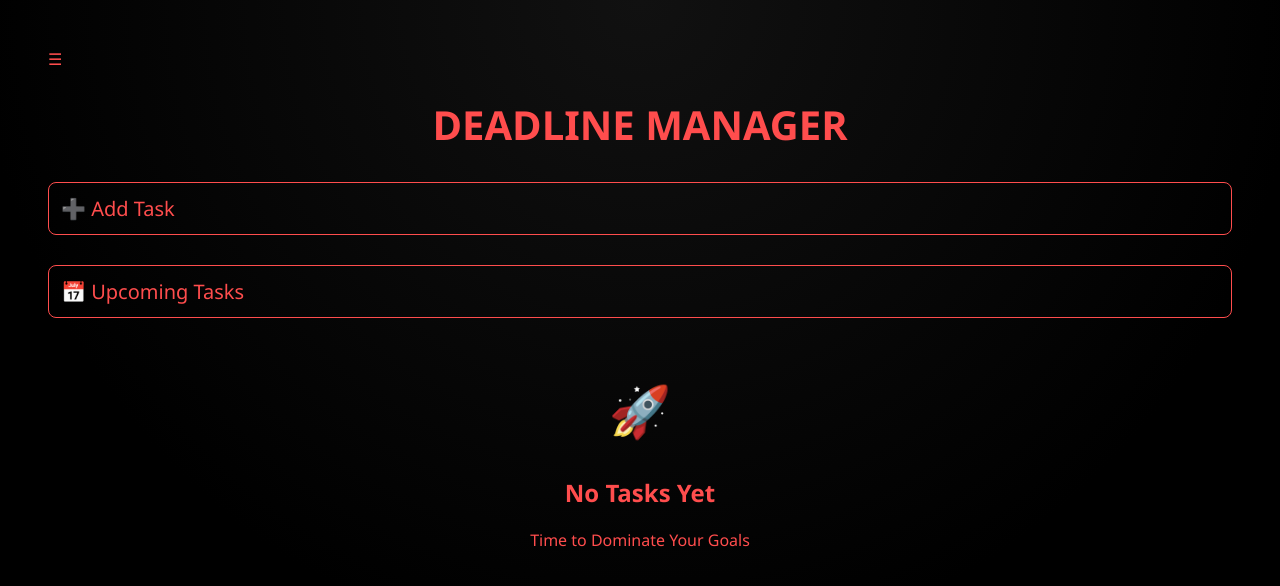
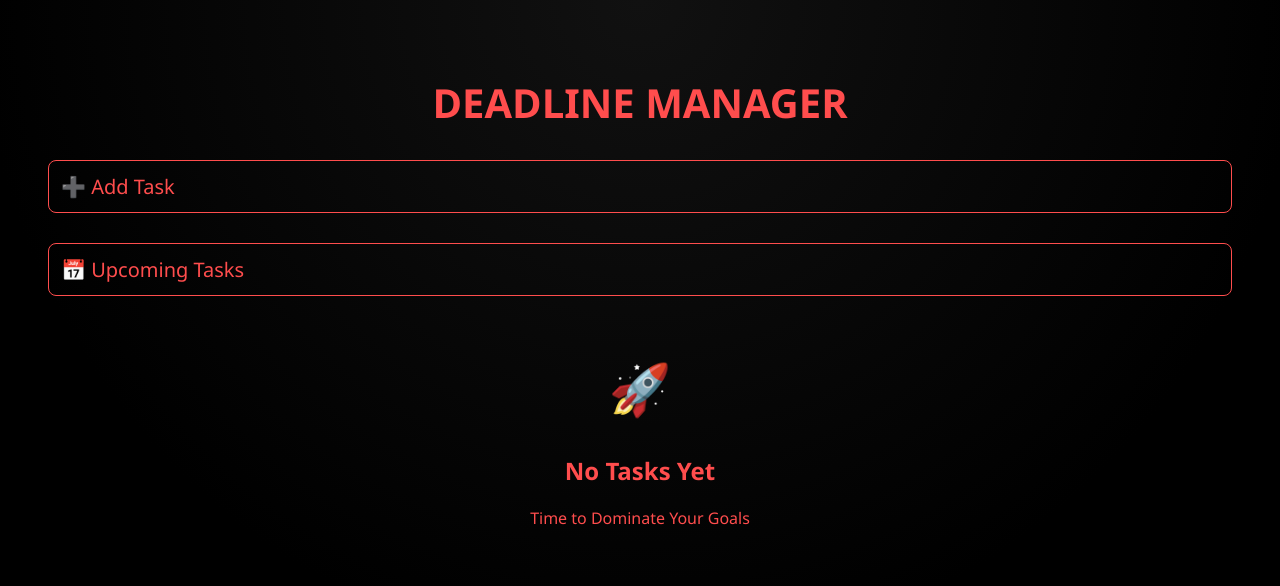
Before and after one commit to mohantalupulaoct-alt/TASK-MANAGER, a plain HTML site: page index.html in a window 1280 px wide. Drawn offline with Linux system fonts and the light colour scheme.

Commit message:
Update index.html

```diff
--- a/index.html
+++ b/index.html
@@ -123,7 +123,7 @@ button:hover {
 <body>
 
 <div class="top-bar">
-    <div class="menu-btn" onclick="toggleMenu()">☰</div>
+    <div class="menu-btn" onclick="toggleMenu()"></div>
     <h1>DEADLINE MANAGER</h1>
 </div>
 
@@ -307,4 +307,5 @@ renderTasks();
 </script>
 
 </body>
+
 </html>
```
